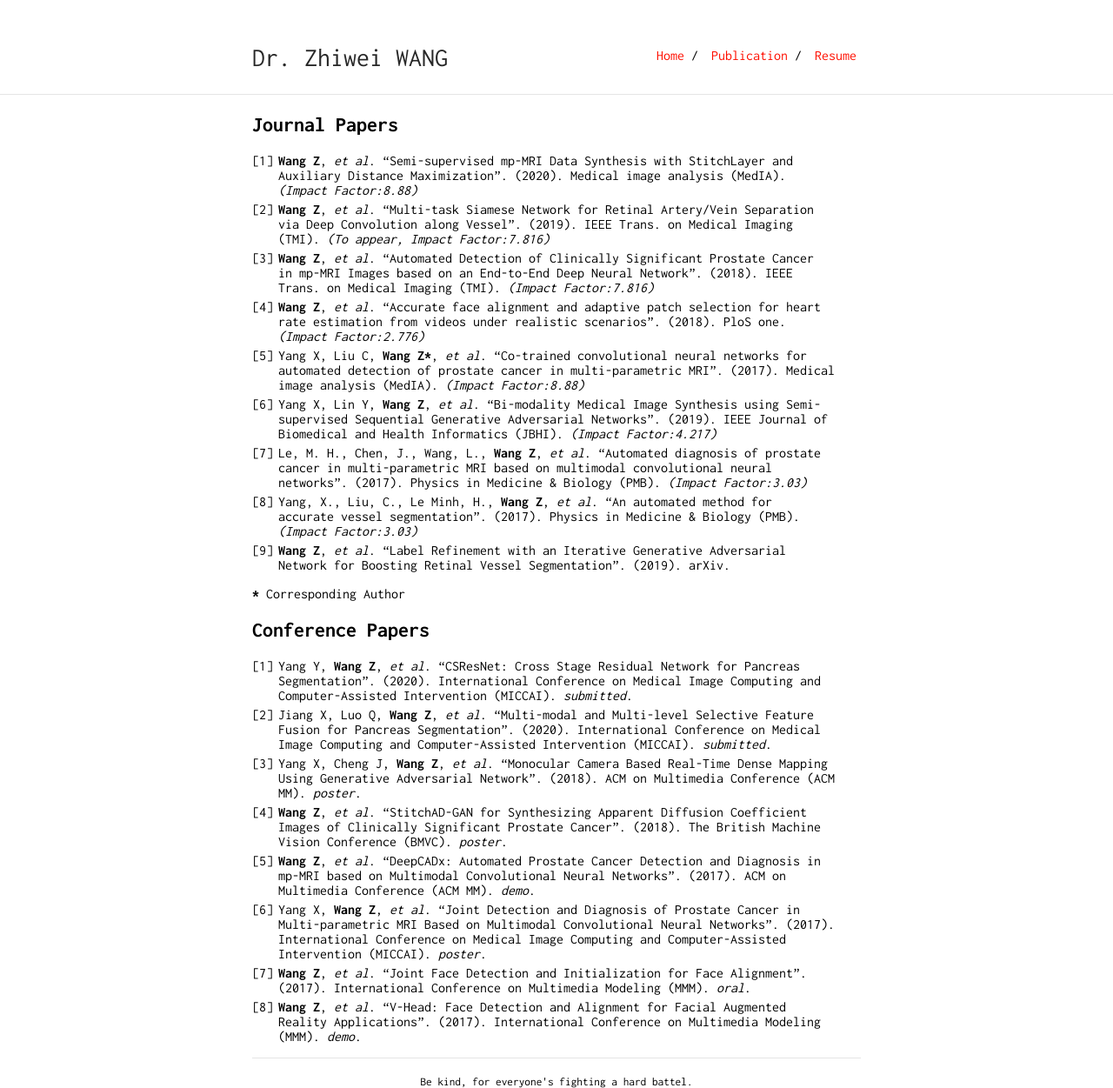
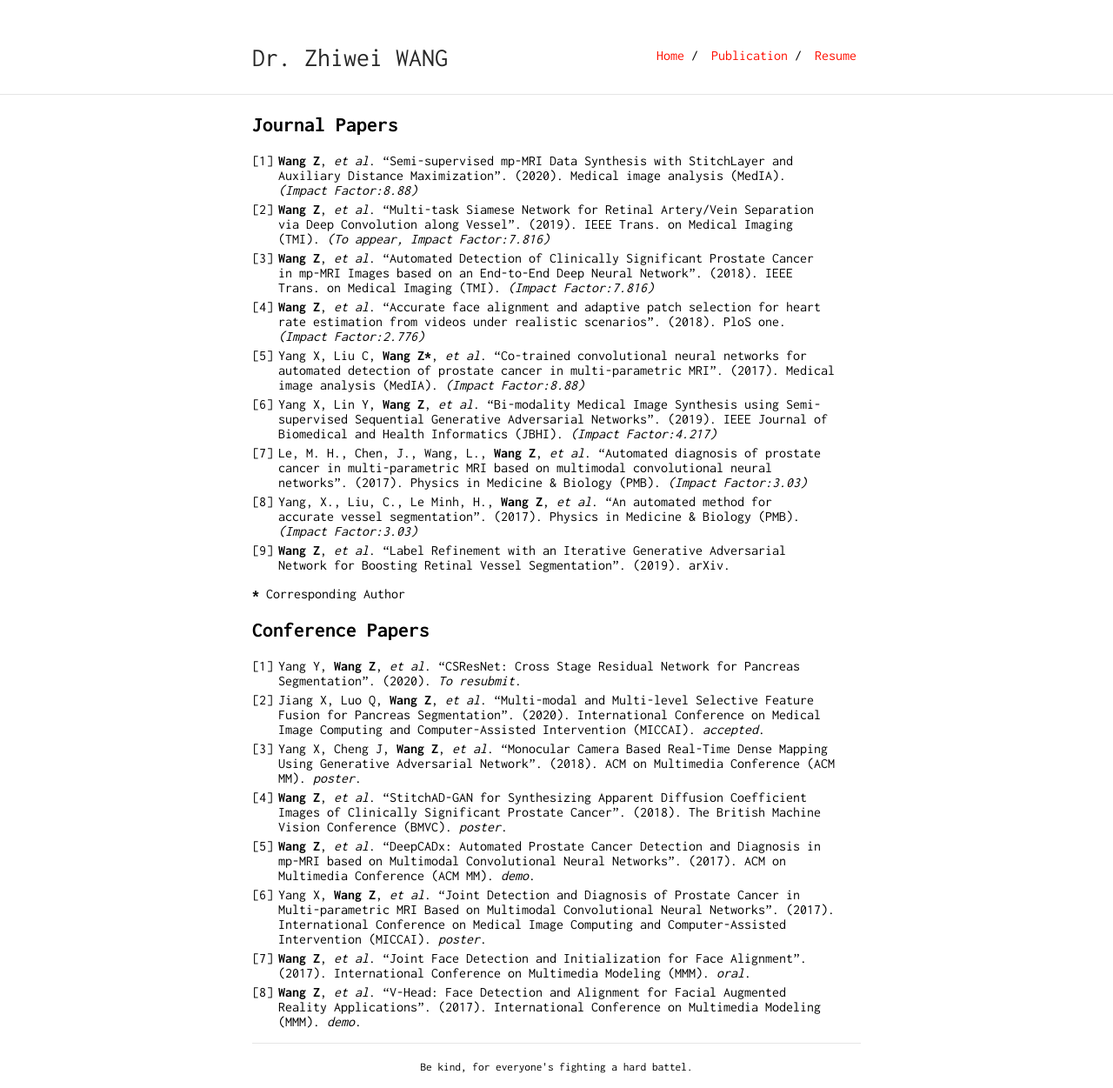
Before and after one commit to Andysis/andysis.github.io, a Jekyll site: the page built from publication.md, in a window 1280 px wide. Shown: the whole page at 87% size. Built offline with Jekyll 4.4.1, drawn with Linux system fonts in a browser that asks for light colours; our own code applies the rules of GitHub Pages for plain Markdown files.

Commit message:
2020-6-23

```diff
--- a/publication.md
+++ b/publication.md
@@ -18,8 +18,8 @@ layout: default
 
 ## Conference Papers
 
-1. Yang Y, **Wang Z**, *et al*. "CSResNet: Cross Stage Residual Network for Pancreas Segmentation". (2020). International Conference on Medical Image Computing and Computer-Assisted Intervention (MICCAI). *submitted*.
-2. Jiang X, Luo Q, **Wang Z**, *et al*. "Multi-modal and Multi-level Selective Feature Fusion for Pancreas Segmentation". (2020). International Conference on Medical Image Computing and Computer-Assisted Intervention (MICCAI). *submitted*.
+1. Yang Y, **Wang Z**, *et al*. "CSResNet: Cross Stage Residual Network for Pancreas Segmentation". (2020). *To resubmit*.
+2. Jiang X, Luo Q, **Wang Z**, *et al*. "Multi-modal and Multi-level Selective Feature Fusion for Pancreas Segmentation". (2020). International Conference on Medical Image Computing and Computer-Assisted Intervention (MICCAI). *accepted*.
 3. Yang X, Cheng J, **Wang Z**, *et al*. "Monocular Camera Based Real-Time Dense Mapping Using Generative Adversarial Network". (2018). ACM on Multimedia Conference (ACM MM). *poster*.
 4. **Wang Z**, *et al*. "StitchAD-GAN for Synthesizing Apparent Diffusion Coefficient Images of Clinically Significant Prostate Cancer". (2018). The British Machine Vision Conference (BMVC). *poster*.
 5. **Wang Z**, *et al*. "DeepCADx: Automated Prostate Cancer Detection and Diagnosis in mp-MRI based on Multimodal Convolutional Neural Networks". (2017). ACM on Multimedia Conference (ACM MM). *demo*.
```
Also changed, not shown: index.md (+1 -0 lines).
